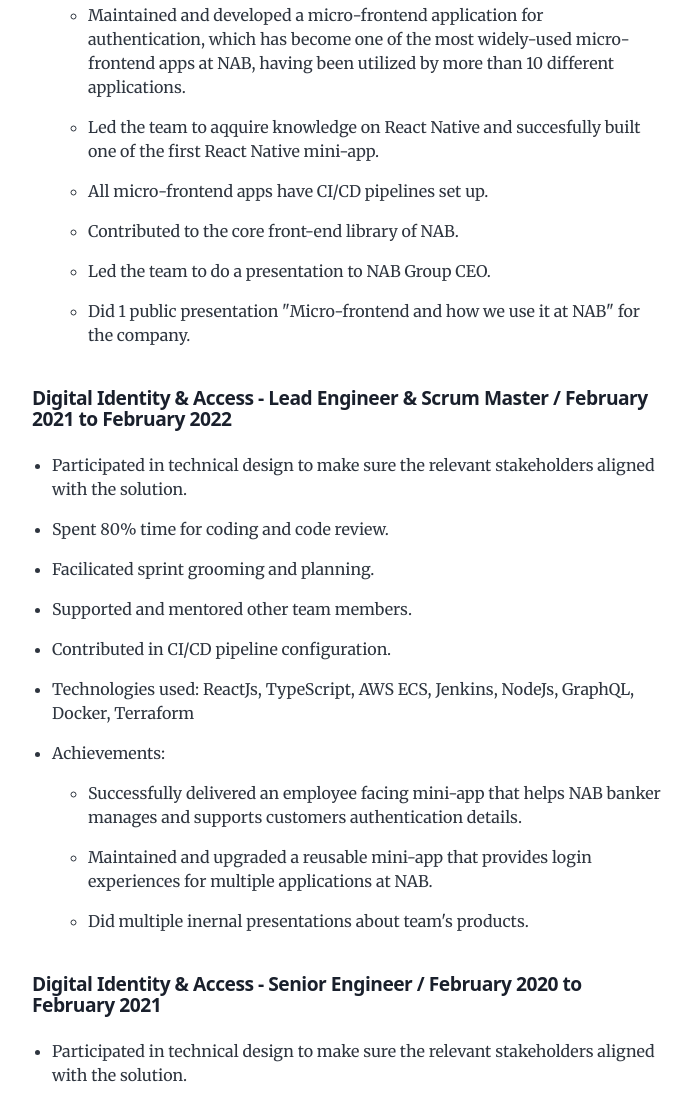
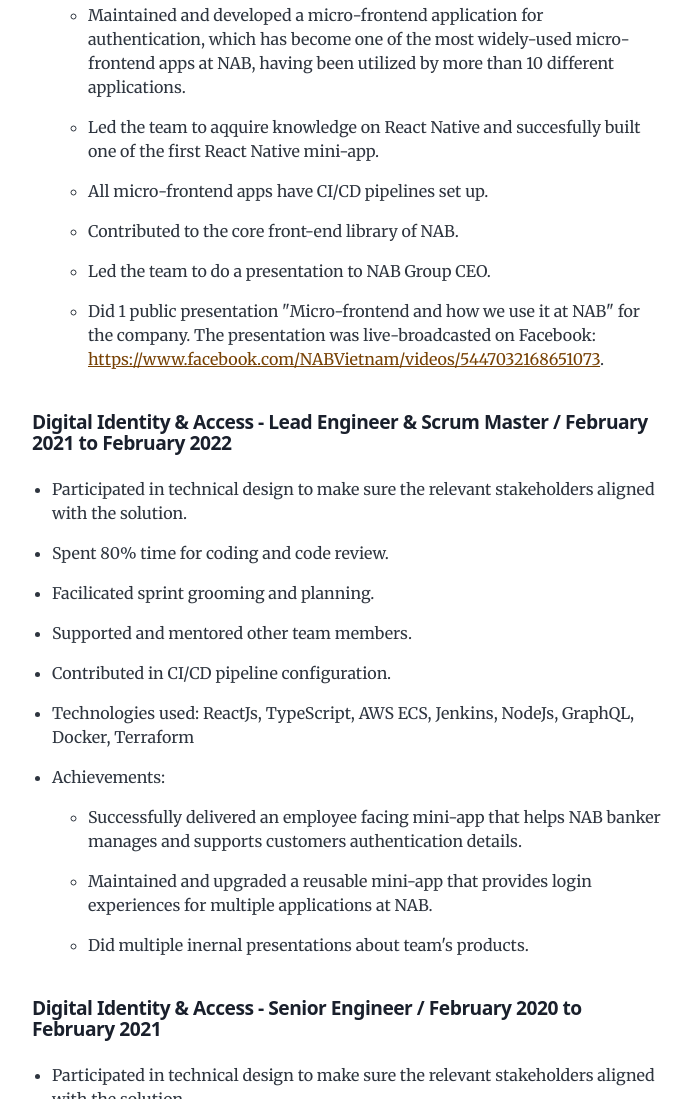
Before and after one commit to hoacangio/hoacangio.github.io, a Gatsby site: page /resume/ in a window 1280 px wide. Shown: the part 1799-2898 px from the top of the page, without its empty margins (292-984 px from the left). Built offline with nearby package versions, Linux system fonts and the light colour scheme; Gatsby itself is replaced by a stand-in of ours.

Commit message:
add event link

```diff
--- a/content/blog/resume/index.md
+++ b/content/blog/resume/index.md
@@ -42,7 +42,7 @@
     - All micro-frontend apps have CI/CD pipelines set up.
     - Contributed to the core front-end library of NAB.
     - Led the team to do a presentation to NAB Group CEO.
-    - Did 1 public presentation "Micro-frontend and how we use it at NAB" for the company.
+    - Did 1 public presentation "Micro-frontend and how we use it at NAB" for the company. The presentation was live-broadcasted on Facebook: https://www.facebook.com/NABVietnam/videos/5447032168651073.
 
 ##### Digital Identity & Access - Lead Engineer & Scrum Master / February 2021 to February 2022
 
```
